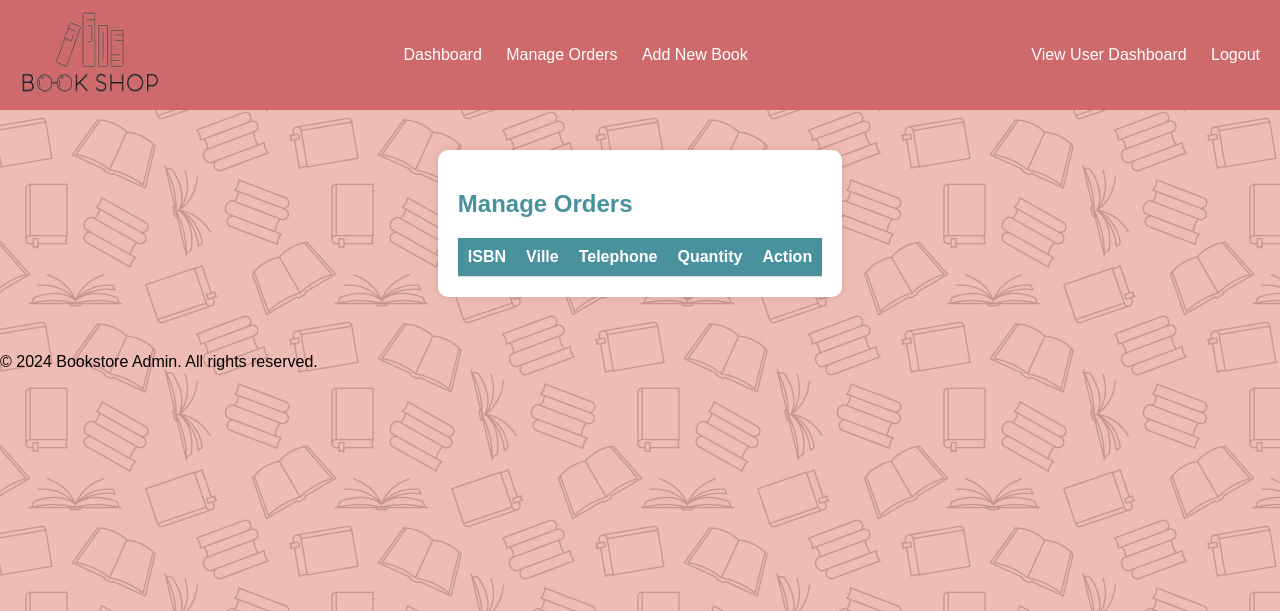
After one commit to Youssef-Guiga/Tp_Symfony, a Symfony app: template templates/admin/manage_orders.html.twig in a window 1280 px wide. The commit adds this page. Shown: the top 611 px of the page. Run offline with Twig, Linux system fonts and the light colour scheme; the template is opened without the code that fills it, so the values that code supplies are empty; some libraries are stand-ins or nearby versions.

Commit message:
the admin is done just confegure the paths and security

```diff
--- a/public/css/cartStyle.css
+++ b/public/css/cartStyle.css
@@ -1,6 +1,4 @@
-/* public/css/indexStyle.css */
 
-/* Basic reset */
 * {
         margin: 0;
         padding: 0;
--- /dev/null
+++ b/templates/admin/manage_orders.html.twig
@@ -0,0 +1,59 @@
+{# templates/admin/manage_orders.html.twig #}
+<!DOCTYPE html>
+<html lang="en">
+<head>
+    <meta charset="UTF-8">
+    <title>Manage Orders</title>
+    <link rel="stylesheet" href="{{ asset('css/adminStyle.css') }}">
+</head>
+<body>
+<header class="main-header">
+    <div class="logo">
+        <img src="{{ asset('images/logo.png') }}" alt="Company Logo">
+    </div>
+    <nav class="main-nav">
+        <ul>
+            <li><a href="admin_dashboard">Dashboard</a></li>
+            <li><a href="{{ path('admin_manage_orders') }}">Manage Orders</a></li>
+            <li><a href="admin_book_new">Add New Book</a></li>
+        </ul>
+    </nav>
+    <div class="admin-actions">
+        <a href="user_dashboard">View User Dashboard</a>
+        <a href="app_logout">Logout</a>
+    </div>
+</header>
+<main>
+    <div class="admin-content">
+        <h2>Manage Orders</h2>
+        <table>
+            <thead>
+                <tr>
+                    <th>ISBN</th>
+                    <th>Ville</th>
+                    <th>Telephone</th>
+                    <th>Quantity</th>
+                    <th>Action</th>
+                </tr>
+            </thead>
+            <tbody>
+                {% for order in orders %}
+                    <tr>
+                        <td>{{ order.bookid.id }}</td>
+                        <td>{{ order.ville }}</td>
+                        <td>{{ order.userid.phonenumber}}</td>
+                        <td>{{ order.quantity }}</td>
+                        <td>
+                            <a href="{{ path('admin_order_delete', {bookid: order.bookid.id, userid: order.userid.id}) }}" onclick="return confirm('Are you sure?');">Delete</a>
+                        </td>
+                    </tr>
+                {% endfor %}
+            </tbody>
+        </table>
+    </div>
+</main>
+<footer>
+    <p>&copy; 2024 Bookstore Admin. All rights reserved.</p>
+</footer>
+</body>
+</html>
```
Also changed, not shown: config/routes.yaml (+8 -0 lines), migrations/Version20240529104018.php (added, +33 -0 lines), migrations/Version20240529110408.php (added, +33 -0 lines), src/Controller/AdminController.php (+35 -0 lines).
